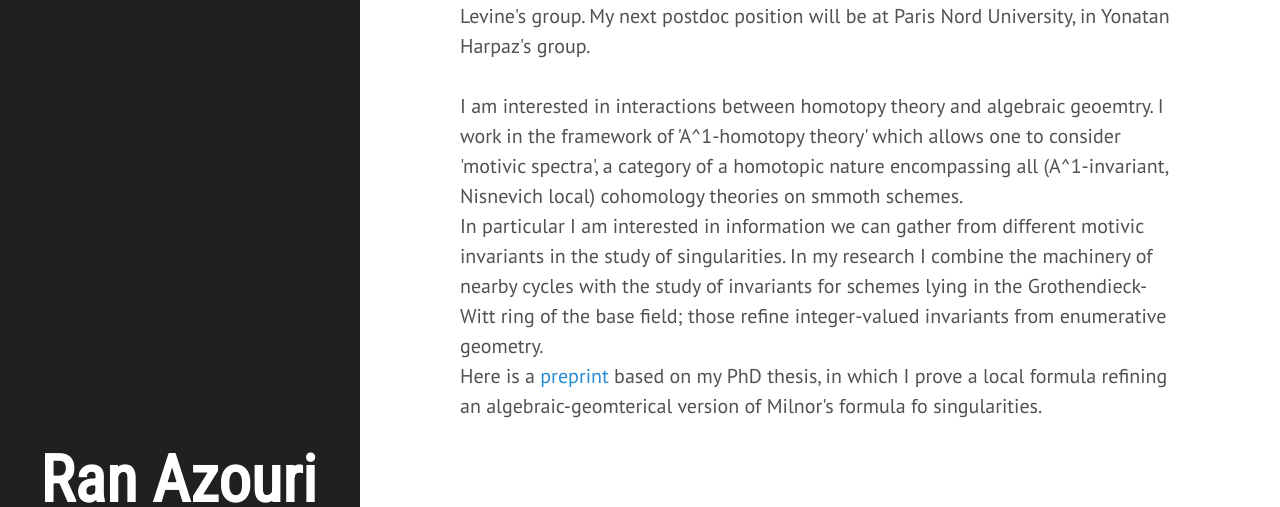
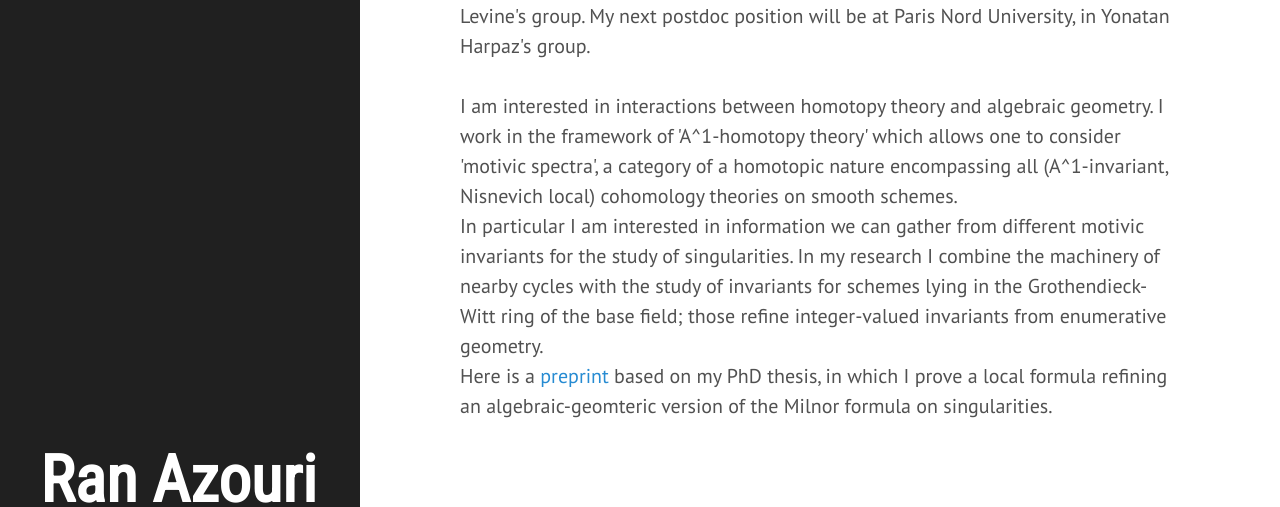
Before and after one commit to ransass/ransass.github.io, a Jekyll site: the page built from index.html, in a window 1280 px wide. Shown: the part 199-706 px from the top of the page. Built offline with Jekyll 4.4.1, drawn with Linux system fonts in a browser that asks for light colours; some web fonts are replaced; the list of posts is cut into pages by our own code.

Commit message:
Update index.html

```diff
--- a/index.html
+++ b/index.html
@@ -7,13 +7,13 @@
 <br/>
 I am a postdoctoral researcher at the University of Zurich, in Joseph Ayoub's research group. Before that I was a PhD student at the University of Duisburg-Essen in Marc Levine's group. My next postdoc position will be at Paris Nord University, in Yonatan Harpaz's group. <br/>
 <br/>
-I am interested in interactions between homotopy theory and algebraic geoemtry. I work in the framework of 'A^1-homotopy theory' which allows one to consider 'motivic spectra', a category of a homotopic nature encompassing all (A^1-invariant, Nisnevich local) cohomology theories on smmoth schemes. <br/>
-In particular I am interested in information we can gather from different motivic invariants in the study of singularities. In my research I combine the machinery of nearby cycles with the study of invariants for schemes lying in the Grothendieck-Witt ring of the base field; those refine integer-valued invariants from enumerative geometry.
+I am interested in interactions between homotopy theory and algebraic geometry. I work in the framework of 'A^1-homotopy theory' which allows one to consider 'motivic spectra', a category of a homotopic nature encompassing all (A^1-invariant, Nisnevich local) cohomology theories on smooth schemes. <br/>
+In particular I am interested in information we can gather from different motivic invariants for the study of singularities. In my research I combine the machinery of nearby cycles with the study of invariants for schemes lying in the Grothendieck-Witt ring of the base field; those refine integer-valued invariants from enumerative geometry.
 <br/>
 
 Here is a
 <a href="https://arxiv.org/abs/2101.02686">preprint</a>
-based on my PhD thesis, in which I prove a local formula refining an algebraic-geomterical version of Milnor's formula fo singularities.
+based on my PhD thesis, in which I prove a local formula refining an algebraic-geomteric version of the Milnor formula on singularities.
 
 <!-- <div class="posts">
   {% for post in paginator.posts %}
```
